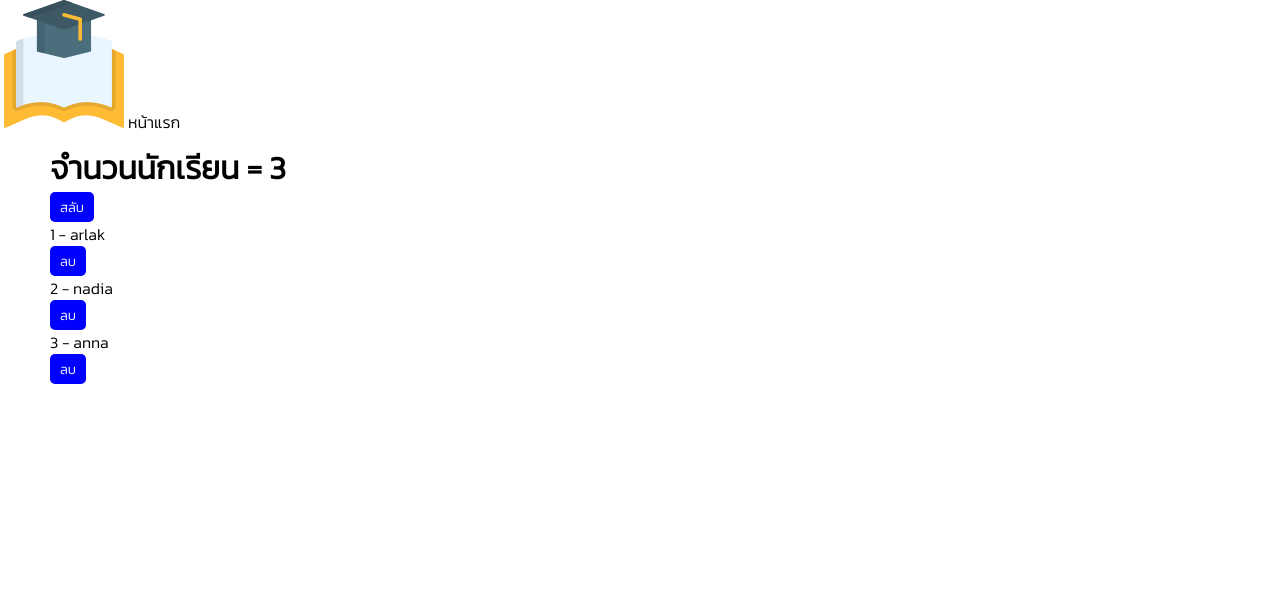
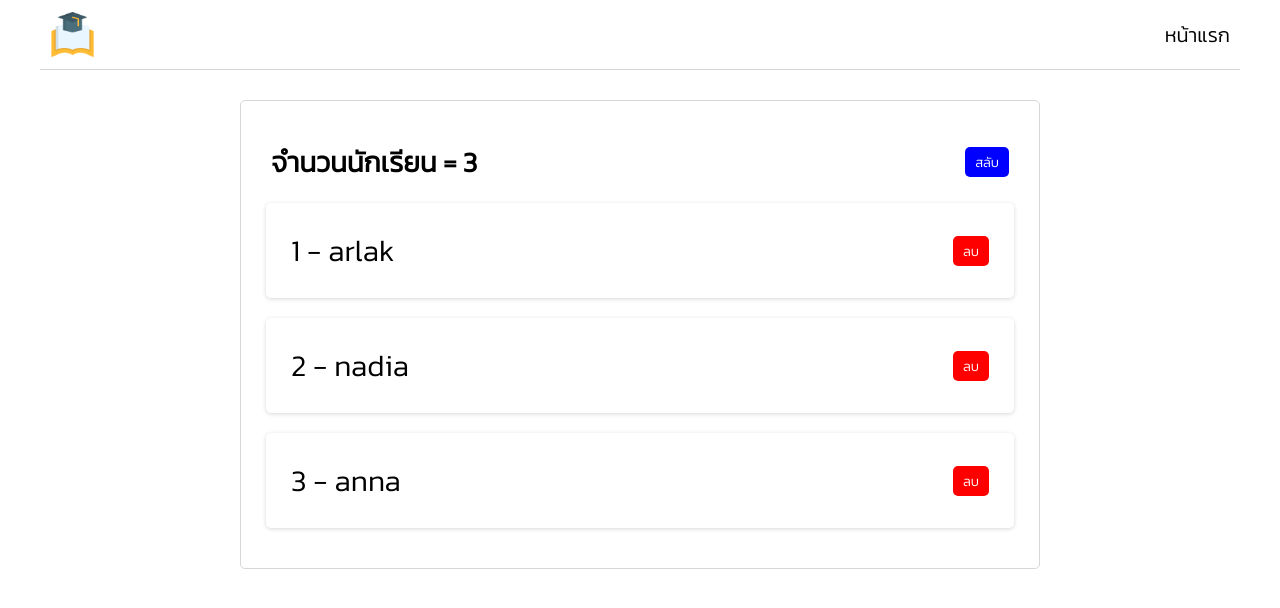
Before and after one commit to ARlak24sevEN/react-basic, a React (Create React App) app: page / in a window 1280 px wide. Shown: the top 608 px of the page. Built offline with nearby package versions, Linux system fonts and the light colour scheme.

Commit message:
Component style

```diff
--- a/src/App.css
+++ b/src/App.css
@@ -1,38 +1,4 @@
-.App {
+.container {
   text-align: center;
+  padding: 0px 10px;
 }
-
-.App-logo {
-  height: 40vmin;
-  pointer-events: none;
-}
-
-@media (prefers-reduced-motion: no-preference) {
-  .App-logo {
-    animation: App-logo-spin infinite 20s linear;
-  }
-}
-
-.App-header {
-  background-color: #282c34;
-  min-height: 100vh;
-  display: flex;
-  flex-direction: column;
-  align-items: center;
-  justify-content: center;
-  font-size: calc(10px + 2vmin);
-  color: white;
-}
-
-.App-link {
-  color: #61dafb;
-}
-
-@keyframes App-logo-spin {
-  from {
-    transform: rotate(0deg);
-  }
-  to {
-    transform: rotate(360deg);
-  }
-}
--- a/src/App.js
+++ b/src/App.js
@@ -1,12 +1,15 @@
 import Header from "./components/Header";
 import StrudentList from "./components/StudentList";
+import "./App.css";
 function App() {
   return (
     <>
-      <Header />
-      <main>
-        <StrudentList />
-      </main>
+      <div className="container">
+        <Header />
+        <main>
+          <StrudentList />
+        </main>
+      </div>
     </>
   );
 }
--- /dev/null
+++ b/src/components/Header.css
@@ -0,0 +1,15 @@
+nav {
+  display: flex;
+  align-items: center;
+  justify-content: space-between;
+  max-width: 1200px;
+  height: 70px;
+  margin: auto;
+  padding: 0px 10px;
+  font-size: 20px;
+  border-bottom: 1px solid #d7d7d7;
+}
+
+.logo {
+  max-width: 45px;
+}
--- a/src/components/Header.js
+++ b/src/components/Header.js
@@ -1,8 +1,9 @@
-import Logo from "./image/logo.png";
+import Logo from "../image/logo.png";
+import "./Header.css";
 function Header() {
   return (
     <nav>
-      <img src={Logo} alt="Logo" />
+      <img className="logo" src={Logo} alt="Logo" />
       <a href="/">หน้าแรก</a>
     </nav>
   );
--- /dev/null
+++ b/src/components/StudentList.css
@@ -0,0 +1,30 @@
+ul {
+  max-width: 800px;
+  margin: 20px auto;
+  padding: 20px;
+  border: 1px solid #d7d7d7;
+  border-radius: 5px;
+}
+h1 {
+  font-size: 28px;
+  text-align: center;
+}
+.header {
+  display: flex;
+  justify-content: space-between;
+  align-items: center;
+  margin: 20px 10px;
+}
+.delete {
+  background: red;
+}
+li {
+  display: flex;
+  justify-content: space-between;
+  align-items: center;
+  box-shadow: rgba(0, 0, 0, 0.16) 0px 1px 4px;
+  margin: 20px 5px;
+  padding: 25px;
+  font-size: 30px;
+  border-radius: 5px;
+}
--- a/src/components/StudentList.js
+++ b/src/components/StudentList.js
@@ -1,26 +1,34 @@
 import { useState } from "react";
-export default function StrudentList(){
+import "./StudentList.css";
+export default function StrudentList() {
   const [students, setStudent] = useState([
     { id: 1, name: "arlak" },
     { id: 2, name: "nadia" },
     { id: 3, name: "anna" },
   ]);
 
-      const [show,setShow] = useState(true)// true show , false no show
+  const [show, setShow] = useState(true); // true show , false no show
 
-      function deleteStudent(id){
-       setStudent(students.filter(item => item.id !== id ))
+  function deleteStudent(id) {
+    setStudent(students.filter((item) => item.id !== id));
   }
   return (
     <>
+      <ul>
+        <div className="header">
           <h1> จำนวนนักเรียน = {students.length}</h1>
 
-        <button onClick={()=>setShow(!show)}> สลับ</button>
-        <ul>
-          {show && students.map((item)=>(
+          <button onClick={() => setShow(!show)}> สลับ</button>
+        </div>
+        {show &&
+          students.map((item) => (
             <li key={item.id}>
-              <p>{item.id} - {item.name}</p>
-              <button onClick={()=>deleteStudent(item.id)}>ลบ</button>
+              <p>
+                {item.id} - {item.name}
+              </p>
+              <button onClick={() => deleteStudent(item.id)} className="delete">
+                ลบ
+              </button>
             </li>
           ))}
       </ul>
```
Also changed, not shown: src/image/logo.png (renamed from src/components/image/logo.png). Lines whose indentation alone changed are shown as unchanged.
